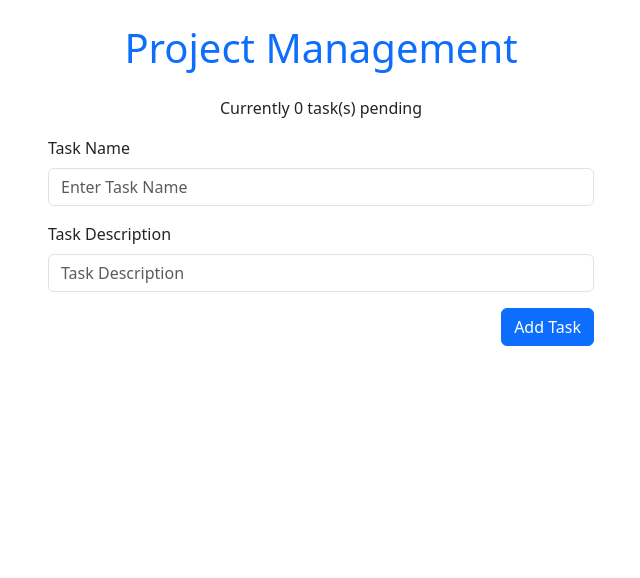
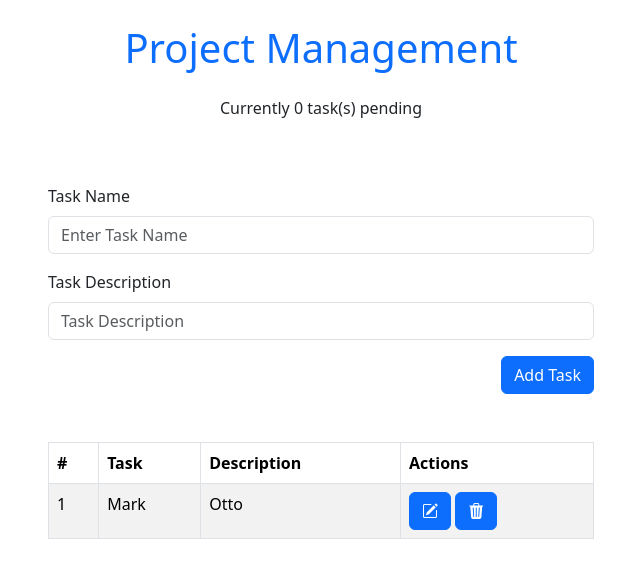
Before and after one commit to OdnielT/trackwise, a React (Create React App) app: page / in a window 1280 px wide. Shown: the top 578 px of the page, without its empty margins (319-959 px from the left). Built offline with nearby package versions, Linux system fonts and the light colour scheme.

Commit message:
add task table

```diff
--- a/src/App.js
+++ b/src/App.js
@@ -2,6 +2,7 @@ import "./App.css";
 import { Navbar } from "./Components/Navbar";
 import AddTask from "./Components/AddTask";
 import { Container, Row, Col } from "react-bootstrap";
+import TaskList from "./Components/TaskList";
 
 function App() {
   return (
@@ -10,6 +11,7 @@ function App() {
       <Row className="justify-content-md-center">
         <Col lg="6">
           <AddTask />
+          <TaskList/>
         </Col>
       </Row>
     </Container>
--- a/src/Components/AddTask.js
+++ b/src/Components/AddTask.js
@@ -11,6 +11,7 @@ const AddTask = () => {
   };
 
   return (
+    <section className="my-5">
     <Form>
       <Form.Group className="mb-3" controlId="formBasicEmail">
         <Form.Label>Task Name</Form.Label>
@@ -38,6 +39,7 @@ const AddTask = () => {
         </Button>
       </div>
     </Form>
+    </section>
   );
 };
 
--- /dev/null
+++ b/src/Components/TaskList.js
@@ -0,0 +1,28 @@
+import React from "react";
+import Table from "react-bootstrap/Table";
+import Button from 'react-bootstrap/Button';
+
+const TaskList = () => {
+  return (
+    <Table striped bordered hover>
+      <thead>
+        <tr>
+          <th>#</th>
+          <th>Task</th>
+          <th>Description</th>
+          <th>Actions</th>
+        </tr>
+      </thead>
+      <tbody>
+        <tr>
+          <td>1</td>
+          <td>Mark</td>
+          <td>Otto</td>
+          <td> <Button variant="primary"><i className="bi bi-pencil-square"></i></Button>  <Button variant="primary"><i className="bi bi-trash3-fill"></i></Button></td>
+        </tr>
+      </tbody>
+    </Table>
+  );
+};
+
+export default TaskList;
```
